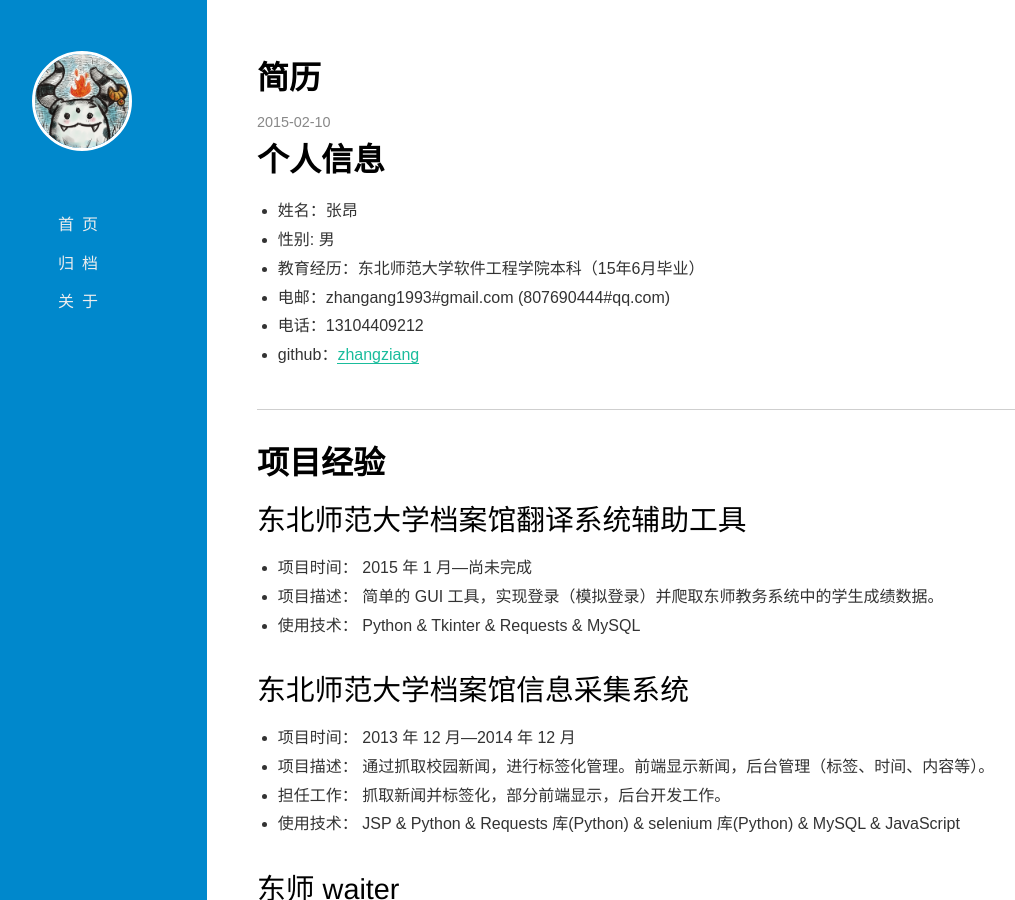
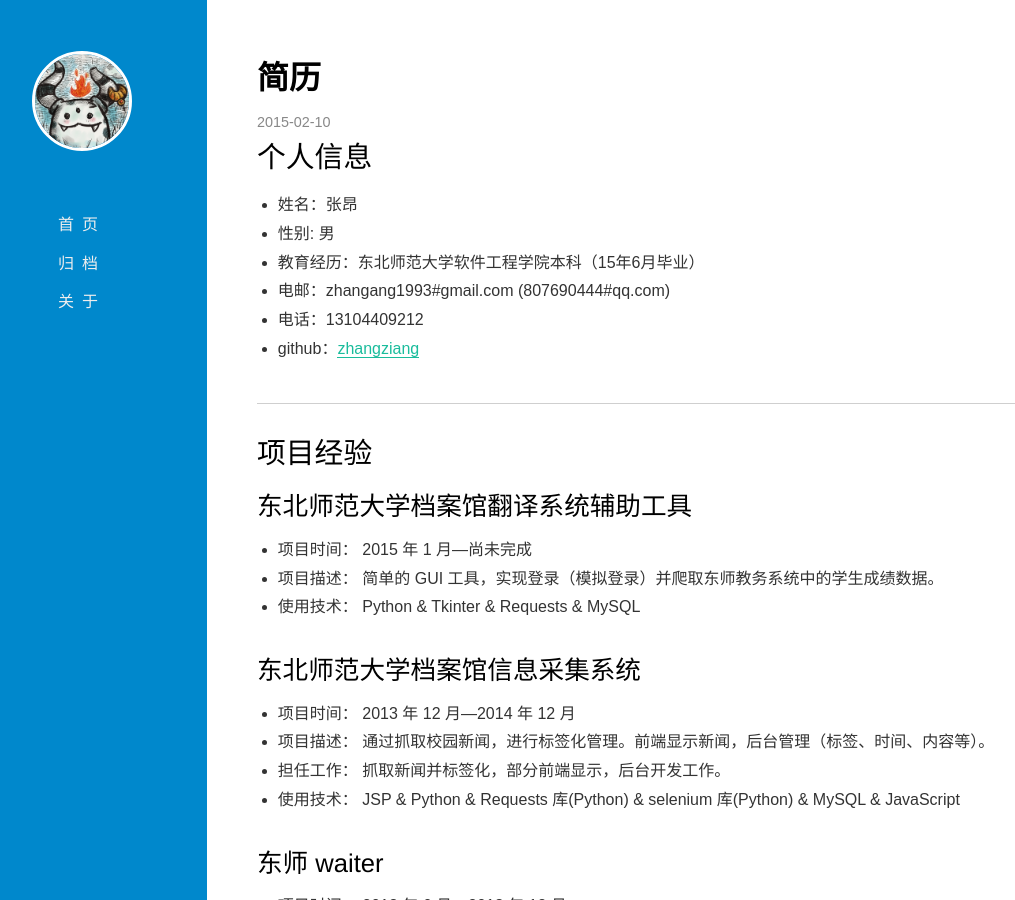
Before and after one commit to for-l00p/zhangziang.github.io, a Jekyll site: the page built from _posts/2015-02-10-resume.md, in a window 1280 px wide and 900 px high. Shown: the whole window, without its empty margins (43-1058 px from the left). Built offline with Jekyll 4.4.1, drawn with Linux system fonts in a browser that asks for light colours; Markdown is read by kramdown in place of the engine named in the settings.

```diff
--- a/_posts/2015-02-10-resume.md
+++ b/_posts/2015-02-10-resume.md
@@ -4,7 +4,7 @@ title: 简历
 date: 2015-02-10
 excerpt: 个人简历，希望通过这篇简历能让你更了解我。
 ---
-# 个人信息
+## 个人信息
 
 - 姓名：张昂
 - 性别: 男
@@ -15,43 +15,43 @@ excerpt: 个人简历，希望通过这篇简历能让你更了解我。
 
 - - -
 
-# 项目经验
+## 项目经验
 
-## 东北师范大学档案馆翻译系统辅助工具
+### 东北师范大学档案馆翻译系统辅助工具
 
 - 项目时间： 2015 年 1 月---尚未完成
 - 项目描述： 简单的 GUI 工具，实现登录（模拟登录）并爬取东师教务系统中的学生成绩数据。
 - 使用技术： Python & Tkinter & Requests & MySQL
 
-## 东北师范大学档案馆信息采集系统
+### 东北师范大学档案馆信息采集系统
 
 - 项目时间： 2013 年 12 月---2014 年 12 月
 - 项目描述： 通过抓取校园新闻，进行标签化管理。前端显示新闻，后台管理（标签、时间、内容等）。
 - 担任工作： 抓取新闻并标签化，部分前端显示，后台开发工作。
 - 使用技术： JSP & Python & Requests 库(Python) & selenium 库(Python) & MySQL & JavaScript
 
-## 东师 waiter
+### 东师 waiter
 
 - 项目时间： 2013 年 6 月---2013 年 12 月
 - 项目描述： 基于 Android 平台的点餐、订餐应用，实现了浏览查看、订餐推送、评论评价等功能。
 - 担任工作： Web 后台搭建（使用 Django 搭建在 SAE 上），Android 应用样式设计，功能实现。
 - 使用技术： Java & Android API & Django & svn & json
 
-## 人人树洞
+### 人人树洞
 
 - 项目时间： 2013 年 10 月---2013 年 12 月
 - 项目描述： 调用人人API，实现匿名发布状态（有单独网站提供输入窗口，网站基于Django），后期添加微信公共平台。
 - 担任工作： 担任全部工作，包括页面设计（使用 bootstrap）、人人 API 使用、调试工作等。
 - 使用技术： Django & Bootstrap & XML & git
 
-## Cminus 编译器
+### Cminus 编译器
 
 - 项目时间： 2013 年 10 月---2014 年 01 月
 - 项目描述： 使用 C++ 面向对象思想开发，实现了 Cminus 编译器的词法分析、语法分析、语义分析。
 - 担任工作： 主要负责词法分析以及语法分析树绘制。
 - 使用技术： C++ & MFC & Graphviz(绘图工具)
 
-## Python+php 信息信息平台
+### Python+php 信息信息平台
 
 - 项目时间： 2013 年 2 月---2013 年 5 月
 - 项目描述： 使用 Python 抓取其他网站数据并写入数据库，用 PHP 调用数据以网站形式展现。
@@ -60,7 +60,7 @@ excerpt: 个人简历，希望通过这篇简历能让你更了解我。
 
 - - -
 
-# 技能列表
+## 技能列表
 
 - Python 基本语法
 - Python 第三方库 Requests、selenium、MySQLdb
```
